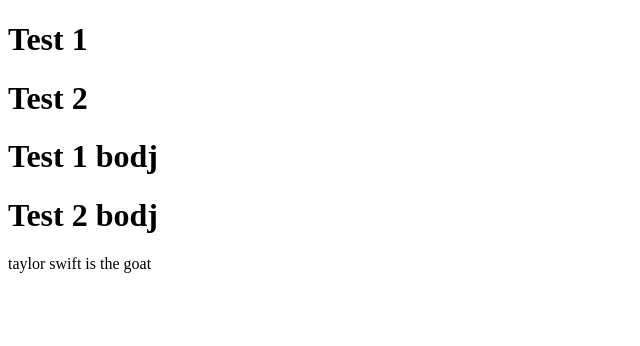
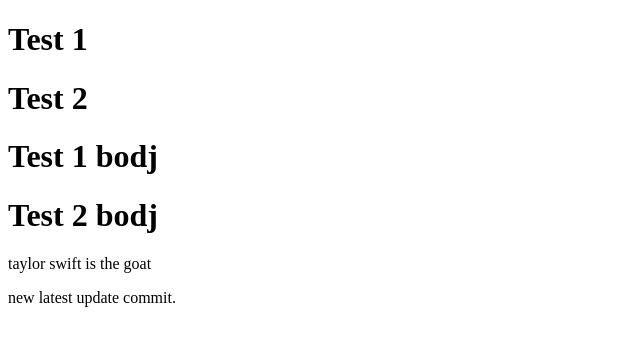
Before and after one commit to jetherpaul17/practice, a plain HTML site: page practice1/index.html in a window 1280 px wide. Shown: the whole page, without its empty margins (0-640 px from the left). Drawn offline with Linux system fonts and the light colour scheme.

Commit message:
new latest update commit.

```diff
--- a/practice1/index.html
+++ b/practice1/index.html
@@ -16,6 +16,6 @@
 		<h1>Test 1 bodj</h1>
 		<h1>Test 2 bodj</h1>
 		<p>taylor swift is the goat</p>
-
+		<p>new latest update commit.</p>
 	</body>
 </html>
```
